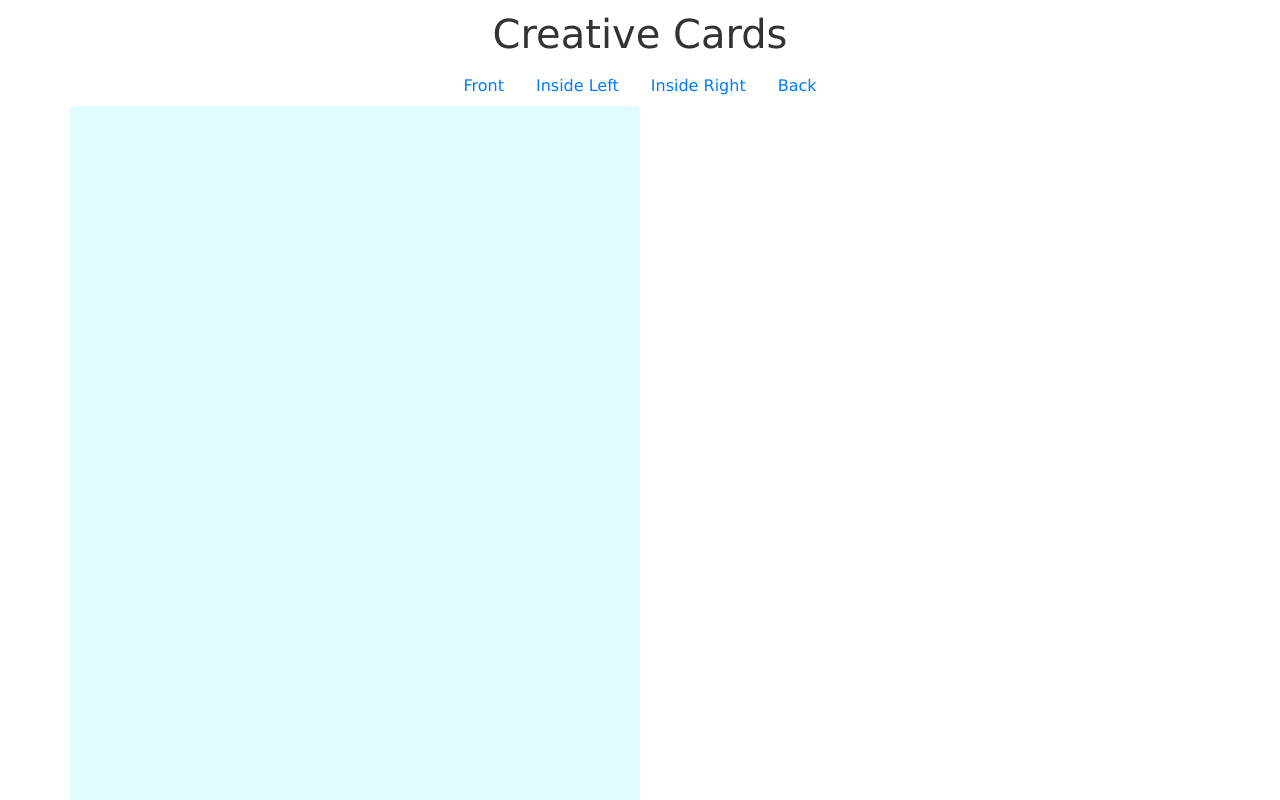
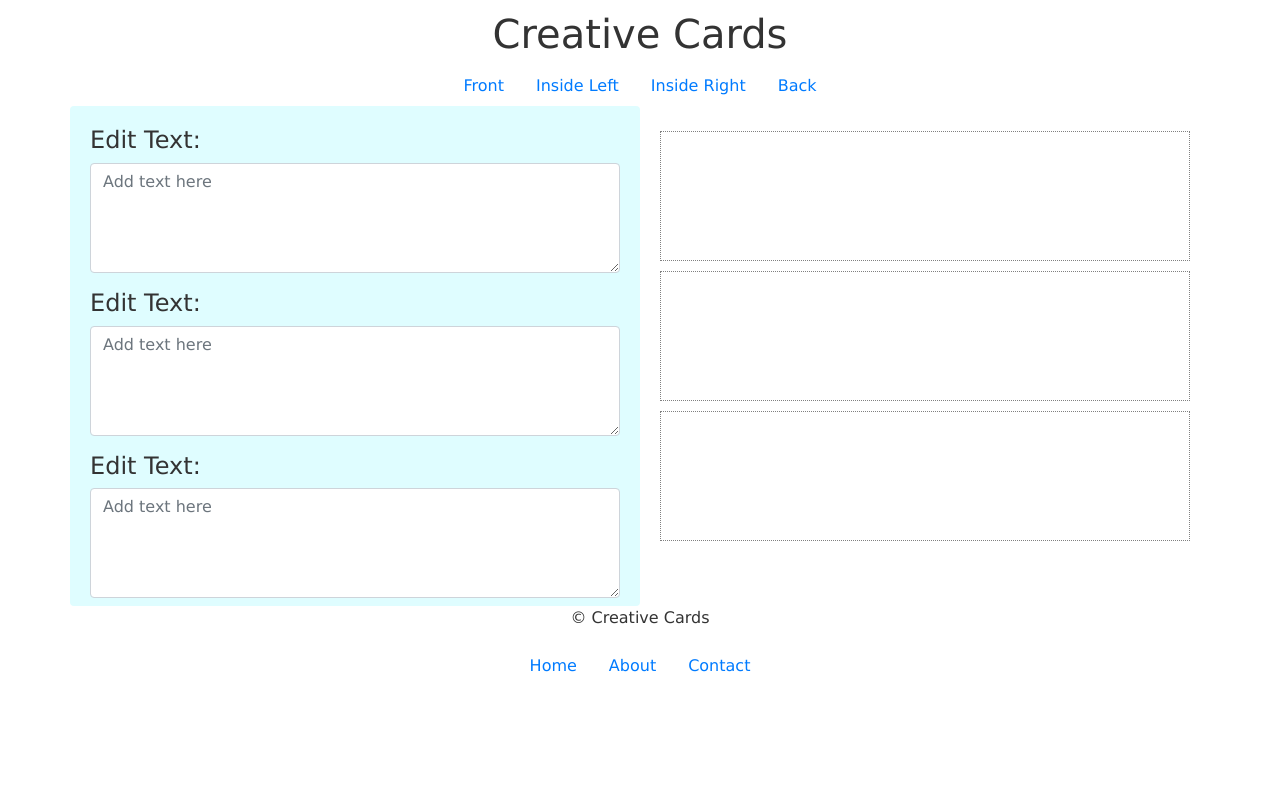
Before and after one commit to sahilmob/vue-greeting-cards, a Vue app: page / in a window 1280 px wide. Both pictures are taken after a click on the link "Inside Right". Shown: the top 800 px of the page. Built offline with nearby package versions, Linux system fonts and the light colour scheme; no server answers.

Commit message:
Finishing card inside right section

```diff
--- a/src/components/card/CardFront.vue
+++ b/src/components/card/CardFront.vue
@@ -46,7 +46,7 @@ export default {
 };
 </script>
 
-<style>
+<style scoped>
 .edit-area {
   background: #dffdff;
   padding: 20px;
--- a/src/components/card/CardInsideRight.vue
+++ b/src/components/card/CardInsideRight.vue
@@ -1,25 +1,48 @@
 <template>
-    <div class="row">
-        <div class="col-sm-6 card edit-area"></div>
-        <div class="col-sm-6 card card-display"></div>
+  <div class="row">
+    <div class="col-sm-6 card edit-area">
+      <cc-text-input @displayTextChanged="textBox1 = $event"></cc-text-input>
+      <cc-text-input @displayTextChanged="textBox2 = $event"></cc-text-input>
+      <cc-text-input @displayTextChanged="textBox3 = $event"></cc-text-input>
     </div>
+    <div class="col-sm-6 card card-display">
+      <cc-text-output :displayText="textBox1" :containerHeight="130"></cc-text-output>
+      <cc-text-output :displayText="textBox2" :containerHeight="130"></cc-text-output>
+      <cc-text-output :displayText="textBox3" :containerHeight="130"></cc-text-output>
+    </div>
+  </div>
 </template>
 
 <script>
-export default {};
+import TextInput from "./TextInput";
+import TextOutput from "./TextOutput";
+export default {
+  components: {
+    ccTextInput: TextInput,
+    ccTextOutput: TextOutput
+  },
+  data() {
+    return {
+      textBox1: "",
+      textBox2: "",
+      textBox3: "",
+      imageName: ""
+    };
+  }
+};
 </script>
 
 <style scoped>
 .edit-area {
   background: #dffdff;
   padding: 20px;
-  height: 800px;
+  height: 500px;
   border: none;
 }
 
 .card-display {
   padding: 20px;
-  height: 800px;
+  height: 500px;
   border: none;
 }
 </style>
```
